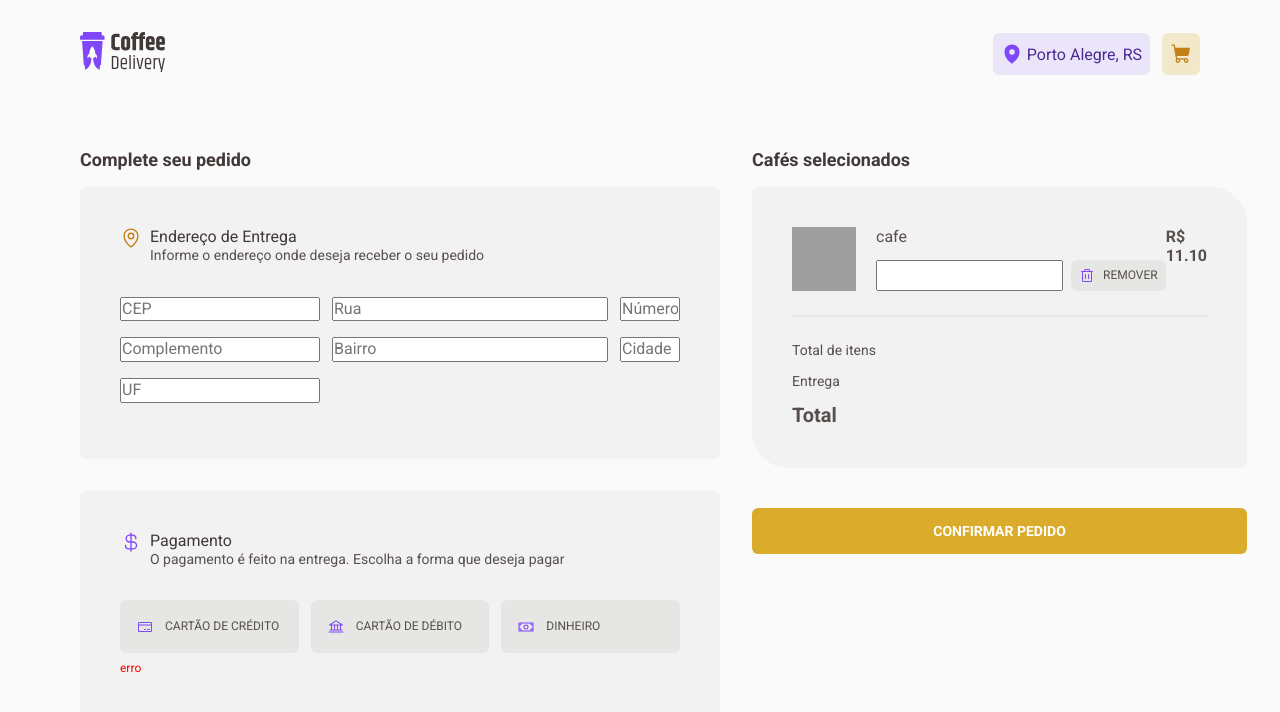
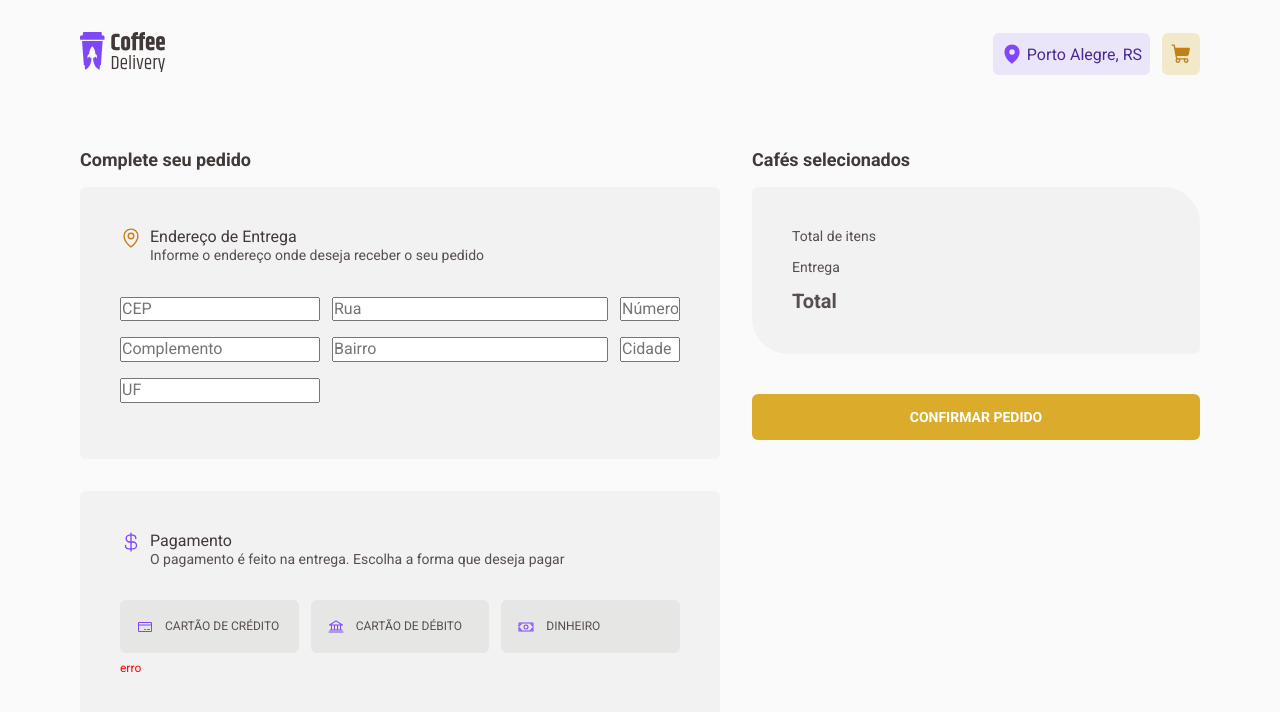
Before and after one commit to marlondenisck/ignite-coffe-delivery, a React (Vite) app: page /cart in a window 1280 px wide. Shown: the top 712 px of the page. Built offline with nearby package versions, Linux system fonts and the light colour scheme; grey boxes are pictures that could not be loaded.

Commit message:
adiciona lógica de controle de quantidade no componente Card e navegação para o carrinho; refatora função addToCart no contexto de carrinho

```diff
--- a/src/Components/Card/index.tsx
+++ b/src/Components/Card/index.tsx
@@ -1,5 +1,6 @@
 import { useEffect, useState, useContext } from 'react'
 import { CartContext } from '../../contexts/CartContext'
+import { useNavigate } from 'react-router-dom'
 
 import { CheckFat, ShoppingCart, Minus, Plus } from '@phosphor-icons/react'
 import './styles.css'
@@ -15,11 +16,28 @@ type CardProps = {
   }
 }
 export function Card({ coffee }: CardProps) {
+  const navigate = useNavigate()
   const [isItemAdded, setIsItemAdded] = useState(false)
   const [quantity, setQuantity] = useState(1)
 
   const { items, addToCart } = useContext(CartContext)
-  // const isIteminCart = items.some(item => item.id === coffee.id)
+
+  // Verifica se o café está no carrinho e atualiza a quantidade
+  useEffect(() => {
+    // Busca no array de items se existe um com o mesmo id do café atual
+    const coffeeInCart = items.find(item => item.id === coffee.id)
+
+    // Se encontrou o café no carrinho
+    if (coffeeInCart) {
+      setIsItemAdded(true)
+      // Atualiza a quantidade com o valor do carrinho
+      setQuantity(coffeeInCart.quantity)
+    } else {
+      setIsItemAdded(false)
+      // Volta para o valor padrão (1) quando o café não está no carrinho
+      setQuantity(1)
+    }
+  }, [items, coffee.id])
 
   function incrementQuantity() {
     setQuantity(state => state + 1)
@@ -32,15 +50,23 @@ export function Card({ coffee }: CardProps) {
   }
 
   function handleAddItem() {
-    addToCart({ id: coffee.id, quantity })
-    setIsItemAdded(true)
-    setQuantity(1)
+    if (isItemAdded) {
+      // Se o item já está no carrinho, navegamos para a página do carrinho
+      navigate('/cart')
+    } else {
+      addToCart({ id: coffee.id, quantity })
+      setIsItemAdded(true)
+    }
   }
 
   const QuantityInput = () => {
     return (
       <div className="quantity-input-container">
-        <button disabled={isItemAdded} onClick={() => decrementQuantity()}>
+        <button
+          // Desabilitamos apenas a diminuição se for 1 ou se já estiver no carrinho
+          disabled={quantity <= 1 || isItemAdded}
+          onClick={() => decrementQuantity()}
+        >
           <Minus size={14} />
         </button>
         <span>{quantity}</span>
@@ -70,7 +96,11 @@ export function Card({ coffee }: CardProps) {
         <div className="order">
           <QuantityInput />
 
-          <button type="button" disabled={isItemAdded} onClick={handleAddItem}>
+          <button
+            type="button"
+            style={isItemAdded ? { backgroundColor: 'var(--yellow)' } : {}}
+            onClick={handleAddItem}
+          >
             {isItemAdded ? (
               <CheckFat weight="fill" size={22} color={`var(--base-card)`} />
             ) : (
--- a/src/Components/Header/styles.css
+++ b/src/Components/Header/styles.css
@@ -45,10 +45,9 @@
     }
 
     span {
-      font-size: 1.25rem;
-      line-height: 130%;
-      font-weight: 700;
-      font-weight: bold;
+      font-size: 1rem;
+      line-height: 1;
+      font-weight: normal;
       color: var(--white);
       background-color: var(--yellow-dark);
       border-radius: 50%;
--- a/src/contexts/CartContext.tsx
+++ b/src/contexts/CartContext.tsx
@@ -18,17 +18,23 @@ export const CartContext = createContext({} as CartContextType)
 export function CartProvider({ children }: { children: ReactNode }) {
   const [items, setItems] = useState([])
 
-  function addToCart(id: string, quantity: number) {
-    const itemIndex = items.findIndex(item => item.id === id)
+  // Função modificada para receber um objeto CartItem completo
+  function addToCart(item: CartItem) {
+    const itemIndex = items.findIndex(
+      existingItem => existingItem.id === item.id
+    )
 
     if (itemIndex >= 0) {
+      // Se o item já existir, cria uma cópia da lista e atualiza o item específico
       const newItems = [...items]
-      newItems[itemIndex].quantity += quantity
+      newItems[itemIndex].quantity += item.quantity
       setItems(newItems)
     } else {
-      setItems([...items, { id, quantity }])
+      // Se o item não existir, adiciona-o à lista (como um objeto do tipo CartItem)
+      setItems(prevItems => [...prevItems, item])
     }
   }
+
   function removeFromCart(id: string) {
     setItems(items.filter(item => item.id !== id))
   }
--- a/src/pages/Cart/index.tsx
+++ b/src/pages/Cart/index.tsx
@@ -1,3 +1,4 @@
+import React, { useContext } from 'react'
 import {
   Bank,
   CreditCard,
@@ -8,12 +9,28 @@ import {
 } from '@phosphor-icons/react'
 
 import { coffees } from '../../../data.json'
-import { useContext } from 'react'
 import { CartContext } from '../../contexts/CartContext'
+
 import './styles.css'
 
 export function Cart() {
-  const { items } = useContext(CartContext)
+  const { items, removeFromCart } = useContext(CartContext)
+  const coffeesInCart = items.map(item => {
+    const coffeeInfo = coffees.find(coffee => coffee.id === item.id)
+
+    if (!coffeeInfo) {
+      throw new Error('Invalid coffee.')
+    }
+
+    return {
+      ...coffeeInfo,
+      quantity: item.quantity
+    }
+  })
+
+  function handleItemRemove(itemId: string) {
+    removeFromCart(itemId)
+  }
 
   return (
     <main className="container-cart">
@@ -94,26 +111,28 @@ export function Cart() {
       <div className="info-container-cart">
         <h2>Cafés selecionados</h2>
         <div className="cart-total-cart">
-          <>
+          {coffeesInCart.map(coffee => (
+            <React.Fragment key={coffee.id}>
               <div className="coffee-cart">
                 <div>
-                <img src="./coffees/americano.png" />
+                  <img src={coffee.image} alt={coffee.title} />
                   <div>
-                  <span>cafe</span>
+                    <span>{coffee.title}</span>
                     <div className="coffee-info-cart">
                       <input type="text" className="quantity-info" />
 
-                    <button type="button">
+                      <button onClick={() => handleItemRemove(coffee.id)}>
                         <Trash />
                         <span>Remover</span>
                       </button>
                     </div>
                   </div>
                 </div>
-              <aside>R$ {(11.1)?.toFixed(2)}</aside>
+                <aside>R$ {coffee.price?.toFixed(2)}</aside>
               </div>
               <hr />
-          </>
+            </React.Fragment>
+          ))}
 
           <div className="cart-total-info-cart">
             <div>
--- a/src/pages/Home/styles.css
+++ b/src/pages/Home/styles.css
@@ -24,6 +24,11 @@
     display: flex;
     flex-direction: column;
     gap: 66px;
+  }
+  @media (max-width: 950px) {
+    img {
+      display: none;
+    }
   }
 }
 
@@ -83,5 +88,16 @@
     grid-template-columns: 1fr 1fr 1fr 1fr;
     grid-row-gap: 40px;
     grid-column-gap: 32px;
+    @media (max-width: 1140px) {
+      grid-template-columns: 1fr 1fr 1fr;
+    }
+    @media (max-width: 890px) {
+      grid-column-gap: 8px;
+      align-self: center;
+    }
+    @media (max-width: 800px) {
+      grid-template-columns: 1fr 1fr;
+      grid-column-gap: inherit;
+    }
   }
 }
```
Lines whose indentation alone changed are shown as unchanged.
